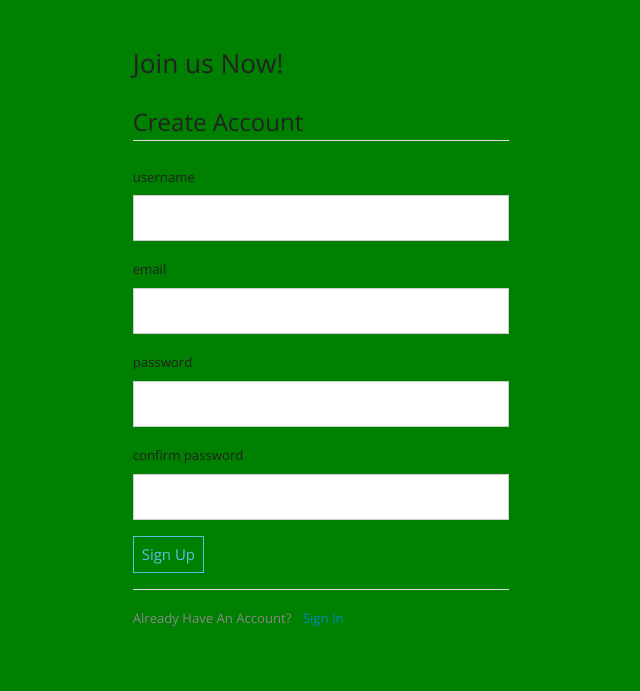
After one commit to Rediet8abere/WAY, a Flask app: page /register in a window 1280 px wide. The commit adds this page. Shown: the top 691 px of the page, without its empty margins (639-1279 px from the left). Run offline with Flask 2, Linux system fonts and the light colour scheme; some libraries are stand-ins or nearby versions.

Commit message:
register/login

```diff
--- a/app.py
+++ b/app.py
@@ -1,11 +1,53 @@
-from flask import Flask, render_template
+from flask import Flask, render_template, request, redirect, url_for, flash
+from pymongo import MongoClient
+from bson.objectid import ObjectId
+from forms import RegistrationForm, LoginForm
+from user import user
 
 app = Flask(__name__)
+
+app.config['SECRET_KEY'] = '820ca0568ea84a53bd886ecac1dbddc9'
 
 @app.route('/')
 def index():
     """Return homepage."""
     return render_template('index.html')
 
+@app.route('/register', methods = ['GET', 'POST'])
+def register():
+    """Create a new account."""
+    form = RegistrationForm()
+    if request.method == 'POST':
+        if form.validate_on_submit():
+            if employees.find_one({"username": form.username.data}):
+                flash(f'That account already exists')
+                return redirect(url_for('index'))
+            else:
+                current_user = employees.insert_one(user(form.username.data, form.password.data, form.email.data).json())
+                return redirect(url_for('index'))
+        else:
+            flash(f'Incorrect crednetials')
+            return render_template('register.html', form=form)
+
+    if request.method == 'GET':
+        return render_template('register.html', form=form)
+
+@app.route('/login', methods = ['GET', 'POST'])
+def login():
+    """Enables user to login"""
+    form = LoginForm()
+    if request.method == 'POST':
+        if form.validate_on_submit():
+            if employees.find_one({"email": form.email.data}):
+                if (form.email.data == employees.find_one({"email": form.email.data})["email"]) and (form.password.data == employees.find_one({"email": form.email.data})["password"]):
+                    return redirect(url_for('show_companies'))
+            else:
+                flash(f'Log in unsuccessful. Please Check password and email', 'danger')
+    return render_template('login.html', form=form)
+
+    if request.method == 'GET':
+        return render_template('login.html', form=form)
+
+
 if __name__ == '__main__':
     app.run(debug=True)
--- /dev/null
+++ b/forms.py
@@ -0,0 +1,20 @@
+from flask_wtf import FlaskForm
+from wtforms import StringField, PasswordField, SubmitField, BooleanField
+from wtforms.validators import DataRequired, Length, Email, EqualTo
+
+
+class RegistrationForm(FlaskForm):
+    username = StringField('username',
+                            validators=[DataRequired(), Length(min=5, max=15)])
+    email = StringField('email',
+                            validators=[DataRequired(), Email()])
+    password = PasswordField('password',validators=[DataRequired()])
+    confirmpassword = PasswordField('confirm password',validators=[DataRequired(), EqualTo('password')])
+    submit = SubmitField('Sign Up')
+
+class LoginForm(FlaskForm):
+    email = StringField('email',
+                            validators=[DataRequired(), Email()])
+    password = PasswordField('password',validators=[DataRequired()])
+    remember = BooleanField('Remember Me')
+    submit = SubmitField('LogIn')
--- /dev/null
+++ b/templates/base.html
@@ -0,0 +1,26 @@
+<!doctype html>
+<html lang="en">
+  <head>
+    <!-- Required meta tags -->
+    <meta charset="utf-8">
+    <meta name="viewport" content="width=device-width, initial-scale=1, shrink-to-fit=no">
+
+    <!-- Bootstrap CSS -->
+    <link rel="stylesheet" href="https://stackpath.bootstrapcdn.com/bootstrap/4.3.1/css/bootstrap.min.css" integrity="sha384-ggOyR0iXCbMQv3Xipma34MD+dH/1fQ784/j6cY/iJTQUOhcWr7x9JvoRxT2MZw1T" crossorigin="anonymous">
+    <!-- Bootswatch -->
+    <link rel="stylesheet" href="https://bootswatch.com/4/yeti/bootstrap.min.css">
+    <!-- Custom Style -->
+    <link rel="stylesheet" href="{{ url_for('static', filename='styles.css') }}">
+
+    <title>WAY</title>
+  </head>
+  <body>
+      {% block content %}
+      {% endblock %}
+    <!-- Optional JavaScript -->
+    <!-- jQuery first, then Popper.js, then Bootstrap JS -->
+    <script src="https://code.jquery.com/jquery-3.3.1.slim.min.js" integrity="sha384-q8i/X+965DzO0rT7abK41JStQIAqVgRVzpbzo5smXKp4YfRvH+8abtTE1Pi6jizo" crossorigin="anonymous"></script>
+    <script src="https://cdnjs.cloudflare.com/ajax/libs/popper.js/1.14.7/umd/popper.min.js" integrity="sha384-UO2eT0CpHqdSJQ6hJty5KVphtPhzWj9WO1clHTMGa3JDZwrnQq4sF86dIHNDz0W1" crossorigin="anonymous"></script>
+    <script src="https://stackpath.bootstrapcdn.com/bootstrap/4.3.1/js/bootstrap.min.js" integrity="sha384-JjSmVgyd0p3pXB1rRibZUAYoIIy6OrQ6VrjIEaFf/nJGzIxFDsf4x0xIM+B07jRM" crossorigin="anonymous"></script>
+  </body>
+</html>
--- /dev/null
+++ b/templates/register.html
@@ -0,0 +1,89 @@
+{% extends 'base.html' %}
+{% block content %}
+<link rel="stylesheet" type="text/css" href="../css/login.css">
+<div class="container-fluid">
+<div class="row no-gutter">
+<div class="d-none d-md-flex col-md-4 col-lg-6 bg-image"></div>
+<div class="col-md-8 col-lg-6">
+  <div class="login d-flex align-items-center py-5">
+    <div class="container">
+      <div class="row">
+        <div class="col-md-9 col-lg-8 mx-auto">
+          <h3 class="login-heading mb-4">Join us Now!</h3>
+            <div class="content-section">
+            <form method='POST' action=''>
+                {{ form.hidden_tag() }}
+                <fieldset class="form-group">
+                <legend class="border-bottom mb-4 ">Create Account</legend>
+                <div class="form-group ">
+                    {{ form.username.label(class ='form-control-label') }}
+                    {% if form.username.errors %}
+                        {{ form.username(class ='form-control form-control-lg is-invalid ') }}
+                        <div class="invalid-feedback">
+                            {% for error in form.username.errors %}
+                                <span>{{ error }}</span>
+                            {% endfor %}
+                        </div>
+                    {% else %}
+                        {{ form.username(class ='form-control form-control-lg') }}
+                    {% endif %}
+                </div>
+                <div class="form-group ">
+                    {{ form.email.label(class ='form-control-label') }}
+                    {% if form.email.errors %}
+                        {{ form.email(class ='form-control form-control-lg is-invalid ') }}
+                        <div class="invalid-feedback">
+                            {% for error in form.email.errors %}
+                                <span>{{ error }}</span>
+                            {% endfor %}
+                        </div>
+                    {% else %}
+                        {{ form.email(class ='form-control form-control-lg') }}
+                    {% endif %}
+                </div>
+                <div class="form-group ">
+                    {{ form.password.label(class ='form-control-label') }}
+                    {% if form.password.errors %}
+                        {{ form.password(class ='form-control form-control-lg is-invalid ') }}
+                        <div class="invalid-feedback">
+                            {% for error in form.password.errors %}
+                                <span>{{ error }}</span>
+                            {% endfor %}
+                        </div>
+                    {% else %}
+                        {{ form.password(class ='form-control form-control-lg') }}
+                    {% endif %}
+                </div>
+                <div class="form-group ">
+                    {{ form.confirmpassword.label(class ='form-control-label') }}
+                    {% if form.confirmpassword.errors %}
+                        {{ form.confirmpassword(class ='form-control form-control-lg is-invalid ') }}
+                        <div class="invalid-feedback">
+                            {% for error in form.confirmpassword.errors %}
+                                <span>{{ error }}</span>
+                            {% endfor %}
+                        </div>
+                    {% else %}
+                        {{ form.confirmpassword(class ='form-control form-control-lg') }}
+                    {% endif %}
+                </div>
+                <!-- BUTTON -->
+                <div class="form-group ">
+                    {{ form.submit(class = "btn btn-outline-info") }}
+                </div>
+            </form>
+            <div class="border-top pt-3">
+                <small class = "text-muted">
+                    Already Have An Account?<a class="ml-2" href="{{ url_for('login')}}"> Sign In </a>
+                <small>
+            </div>
+
+            </div>
+            </div>
+      </div>
+    </div>
+  </div>
+</div>
+</div>
+</div>
+{% endblock %}
```
Also changed, not shown: templates/index.html (+6 -31 lines), templates/login.html (added, +71 -0 lines), user.py (added, +12 -0 lines).
